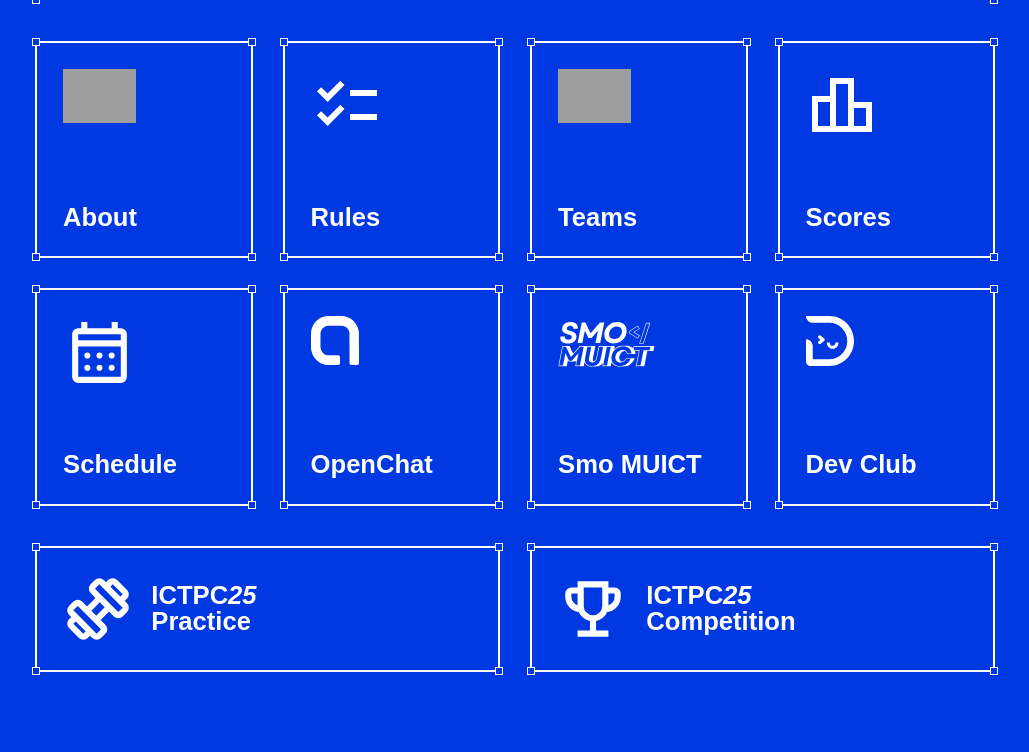
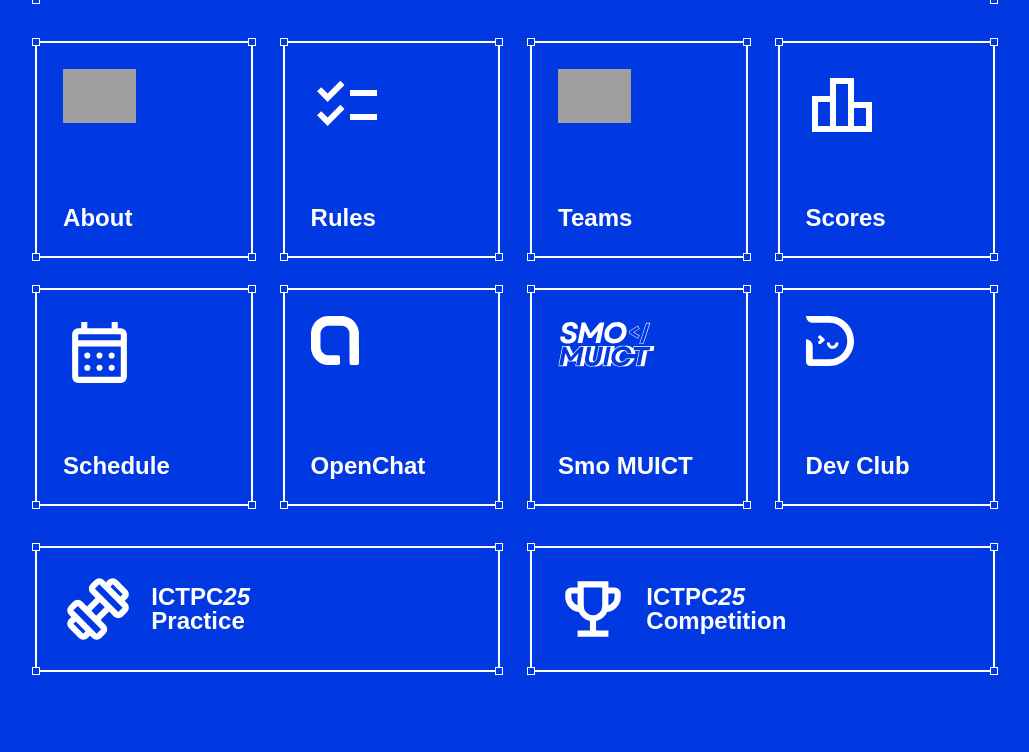
Before and after one commit to ppanturat/ictpc26-web, a Flask app: page / in a window 1280 px wide. Shown: the part 508-1260 px from the top of the page, without its empty margins (125-1154 px from the left). Run offline with Flask 3, Linux system fonts and the light colour scheme; some web fonts are replaced; grey boxes are pictures that could not be loaded.

Commit message:
decrease label font size

```diff
--- a/static/index-style.css
+++ b/static/index-style.css
@@ -189,7 +189,7 @@ a.box {
 
 /* --- TEXT LABEL --- */
 .label {
-    font-size: clamp(1.4rem, 1.6rem, 2rem);
+    font-size: clamp(1.3rem, 1.5rem, 2rem);
     letter-spacing: -0.25;
     font-weight: bold;
     margin: 0;
```
